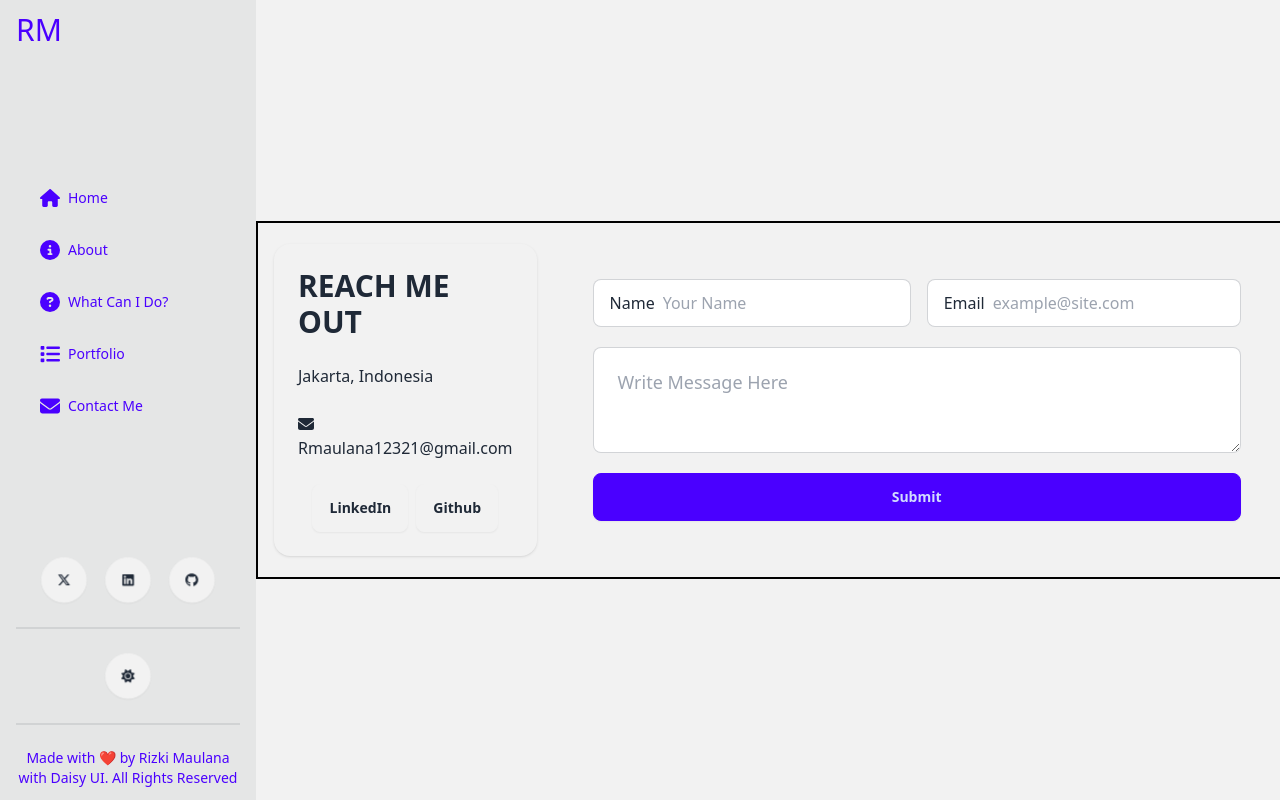
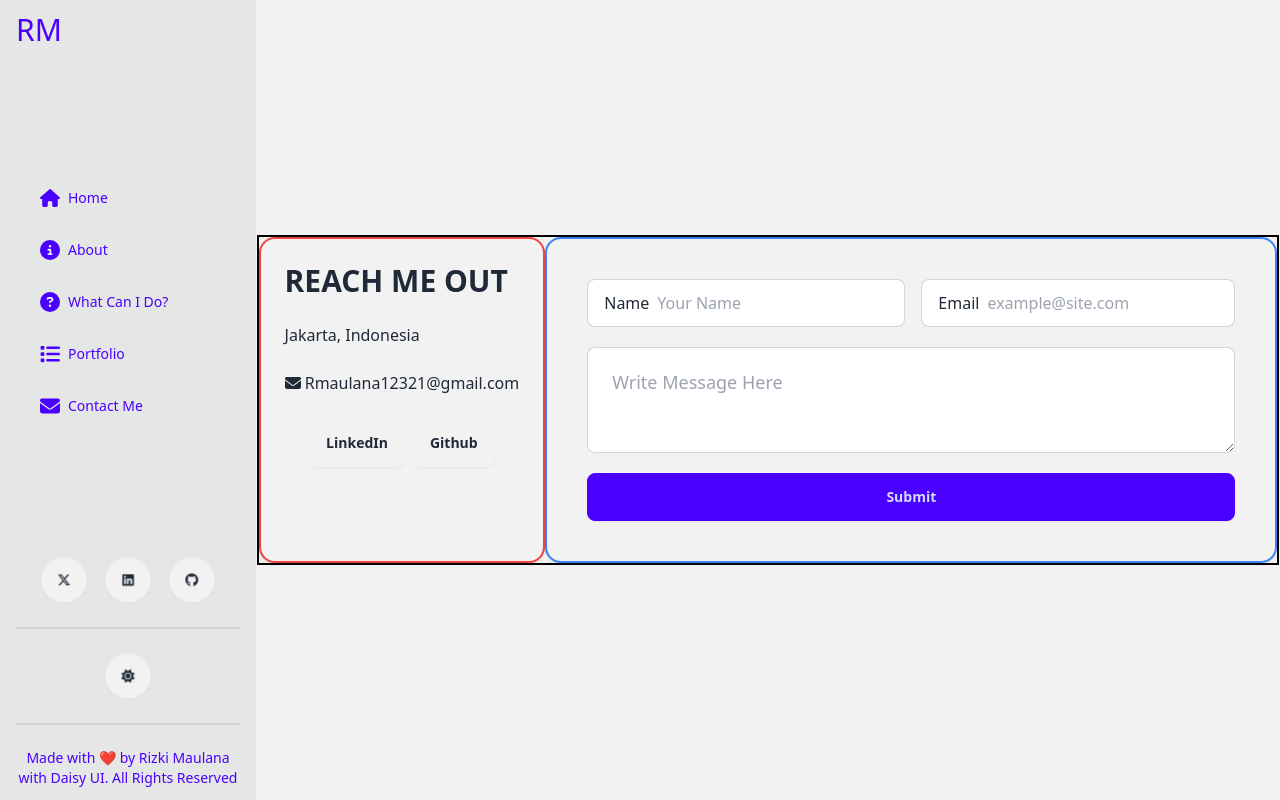
Before and after one commit to RizkiMaula/rizkima-portfolio, a React (Vite) app: page /contact in a window 1280 px wide. Built offline with nearby package versions, Linux system fonts and the light colour scheme.

Commit message:
coba di hp saya

```diff
--- a/src/components/elements/ContactMe.jsx
+++ b/src/components/elements/ContactMe.jsx
@@ -4,9 +4,9 @@ import { Link } from 'react-router';
 
 const ContactMe = () => {
   return (
-    <div className="min-h-screen hero bg-base-200">
-      <div className="flex-col w-full border-2 border-black hero-content lg:flex-row">
-        <div className="flex flex-col gap-6 p-6 shadow rounded-2xl bg-base-200 text-tertiary">
+    <div className="h-screen hero bg-base-200">
+      <div className="flex flex-col border-2 border-black hero-conten lg:flex-row">
+        <div className="flex flex-col gap-6 p-6 border-2 border-red-500 shadow rounded-2xl bg-base-200 text-tertiary">
           <h1 className="text-3xl font-bold">REACH ME OUT</h1>
           <p>Jakarta, Indonesia</p>
           <h1>
@@ -29,7 +29,7 @@ const ContactMe = () => {
             </Link>
           </div>
         </div>
-        <div className="flex flex-col gap-5 p-10">
+        <div className="flex flex-col gap-5 p-10 border-2 border-blue-500 shadow rounded-2xl bg-base-200">
           <div className="flex flex-col gap-4 md:flex-row">
             {' '}
             <label className="flex items-center gap-2 input input-bordered">
--- a/src/pages/Notfound.jsx
+++ b/src/pages/Notfound.jsx
@@ -2,7 +2,7 @@ import { Link } from 'react-router';
 
 const NotFound = () => {
   return (
-    <div className="flex flex-col justify-center p-10 items-center gap-4">
+    <div className="flex flex-col items-center justify-center gap-4 p-10">
       <h1 className="text-4xl text-warning">404</h1>
       <p className="text-2xl">Page Not Found</p>
       <p className="text-lg">Sorry, we couldn&apos;t find the page you&apos;re looking for.</p>
```
